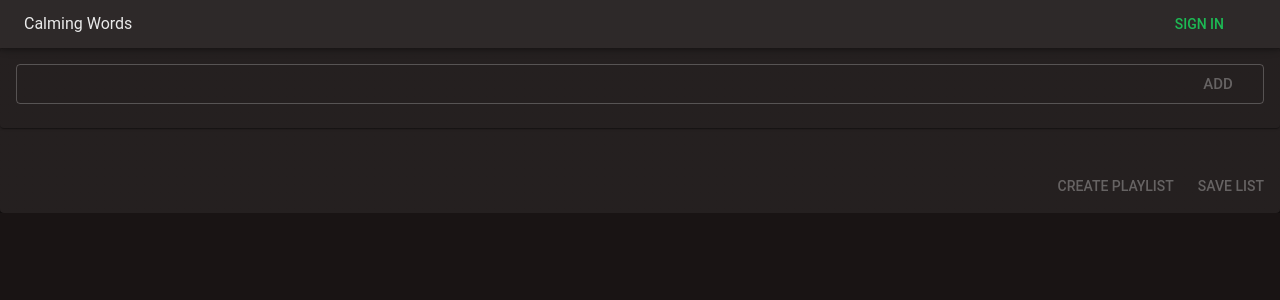
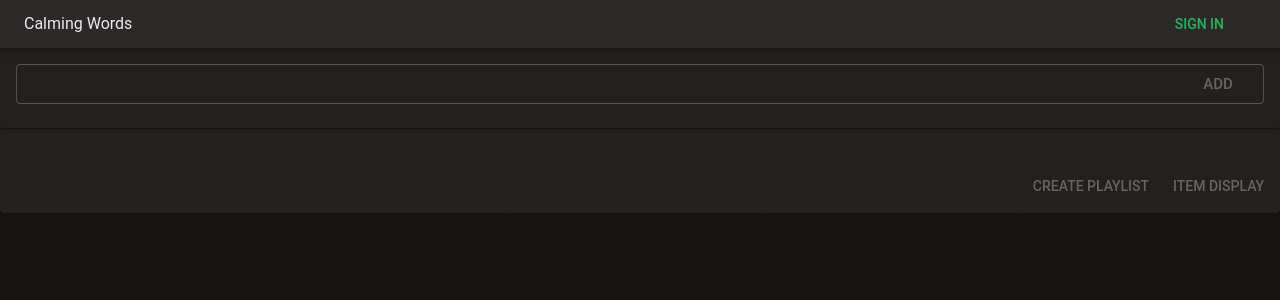
Before and after one commit to apaparian/calming-words, a Next.js app: page / in a window 1280 px wide. Shown: the top 300 px of the page. Built offline with nearby package versions, Linux system fonts and the light colour scheme; some icons are missing.

Commit message:
changed button label away from 'save list'

```diff
--- a/src/app/containers/ListContainer.tsx
+++ b/src/app/containers/ListContainer.tsx
@@ -61,7 +61,7 @@ function ListContainer({
           onClick={() => displayWords()}
           disabled={!wordList[0]}
         >
-          Save List
+          Item Display
         </Button>
       </CardActions>
     </Card>
```
